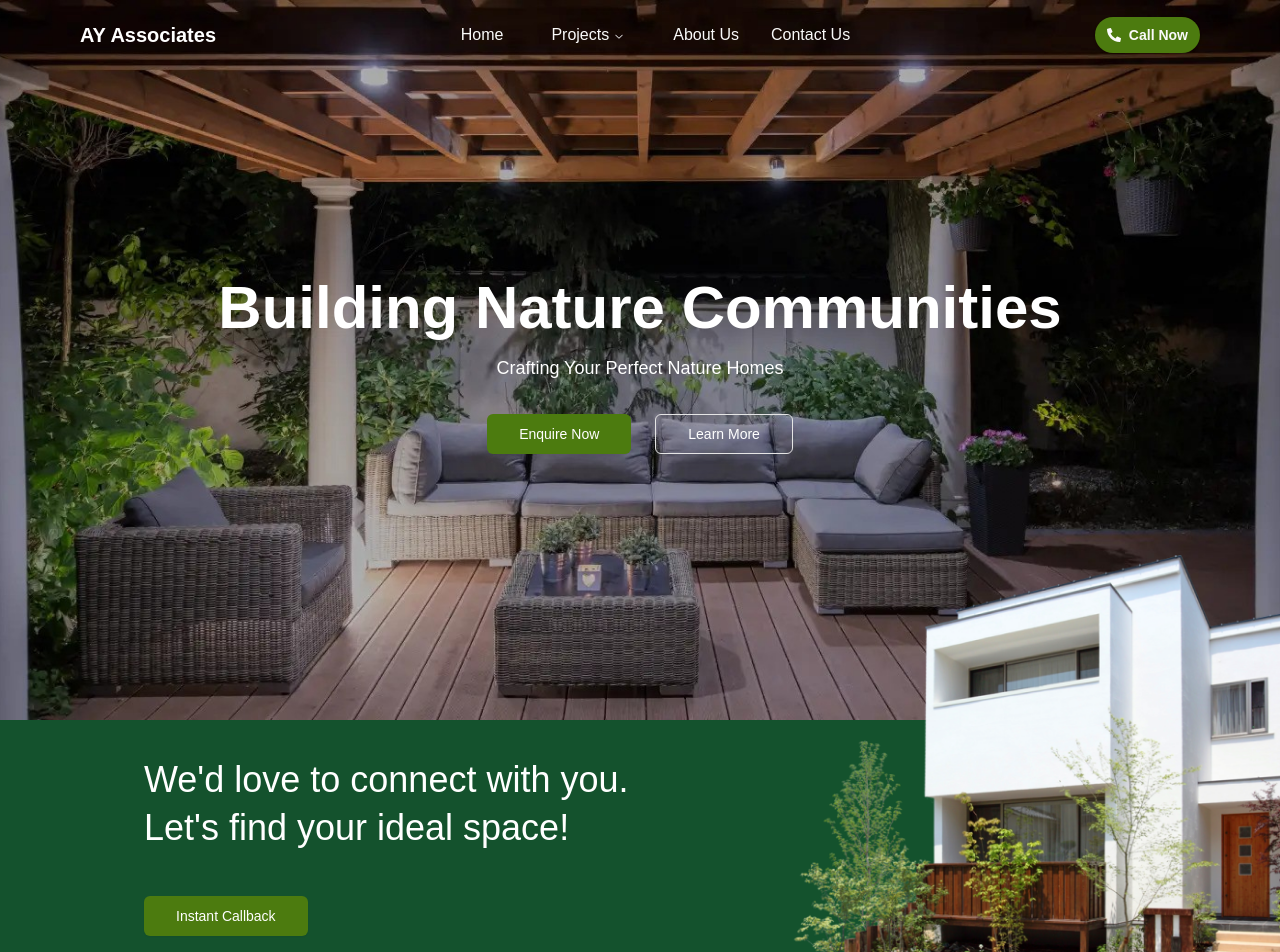
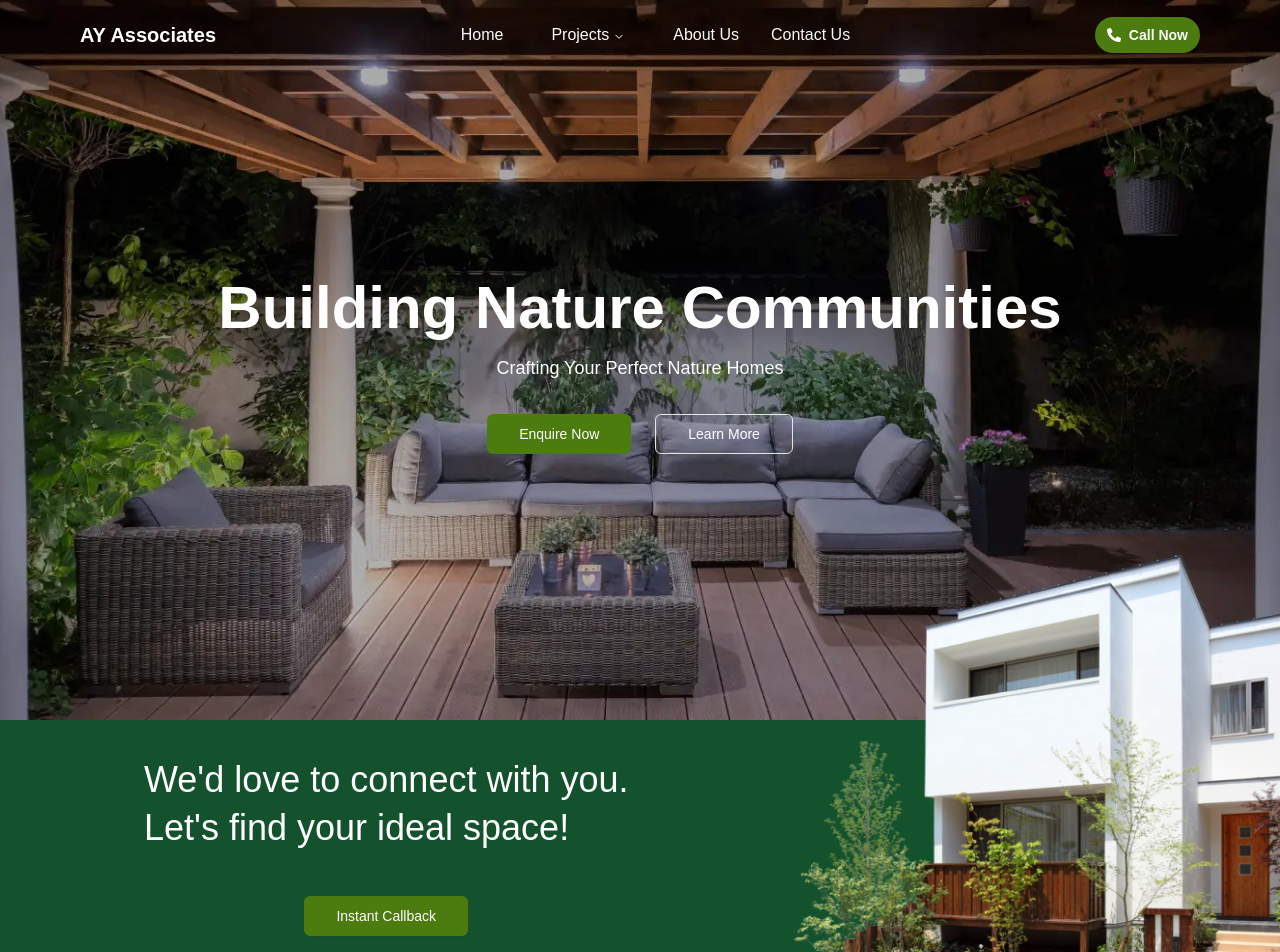
Before and after one commit to dev-kingz/ayassociates, a Next.js app: page / in a window 1280 px wide. Shown: the top 952 px of the page. Built offline with nearby package versions, Linux system fonts and the light colour scheme.

Commit message:
refactor: Improve footer styling and content
- Update the styling of the footer component to include centered items
- Add social icons to the footer for better engagement
- Improve the readability and consistency of the footer text

Related to: #123

```diff
--- a/src/components/Footer/index.tsx
+++ b/src/components/Footer/index.tsx
@@ -7,7 +7,7 @@
   return (
     <footer className="Footer flex w-full flex-col bg-neutral-950 text-white">
       <section className="TopSection relative flex flex-col md:flex-row md:justify-between md:items-center py-10 px-8 sm:px-36 bg-primary">
-        <div className="flex flex-col self-stretch gap-6 md:gap-12">
+        <div className="flex flex-col self-stretch items-center gap-6 md:gap-12">
           <div className="TopSectionText flex flex-col gap-2 text-center md:text-left">
             <h1 className="text-3xl md:text-4xl font-medium">
               We&apos;d love to connect with you.
```
